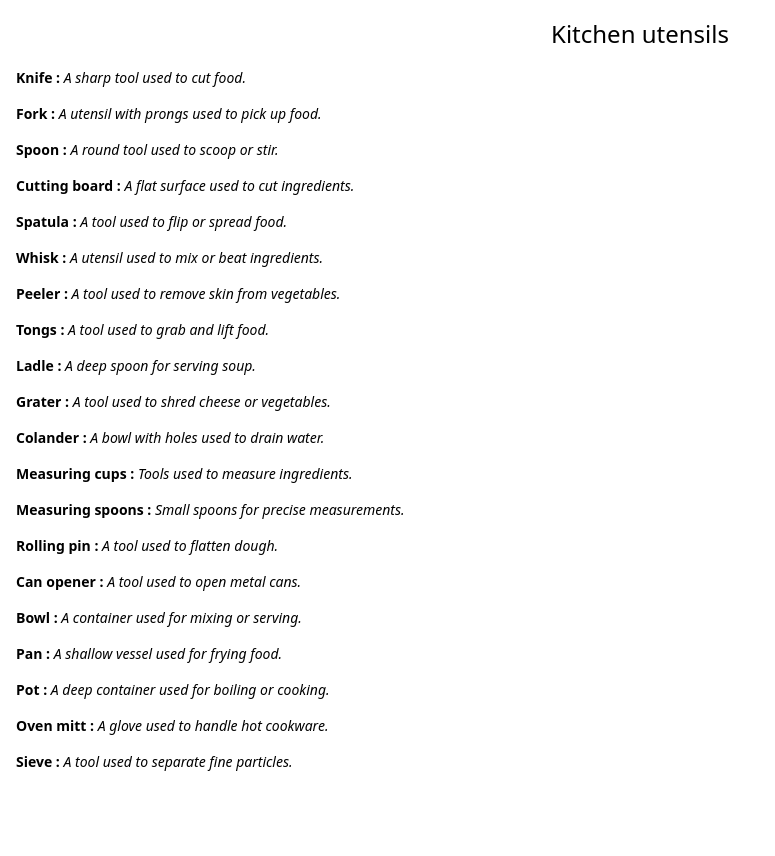
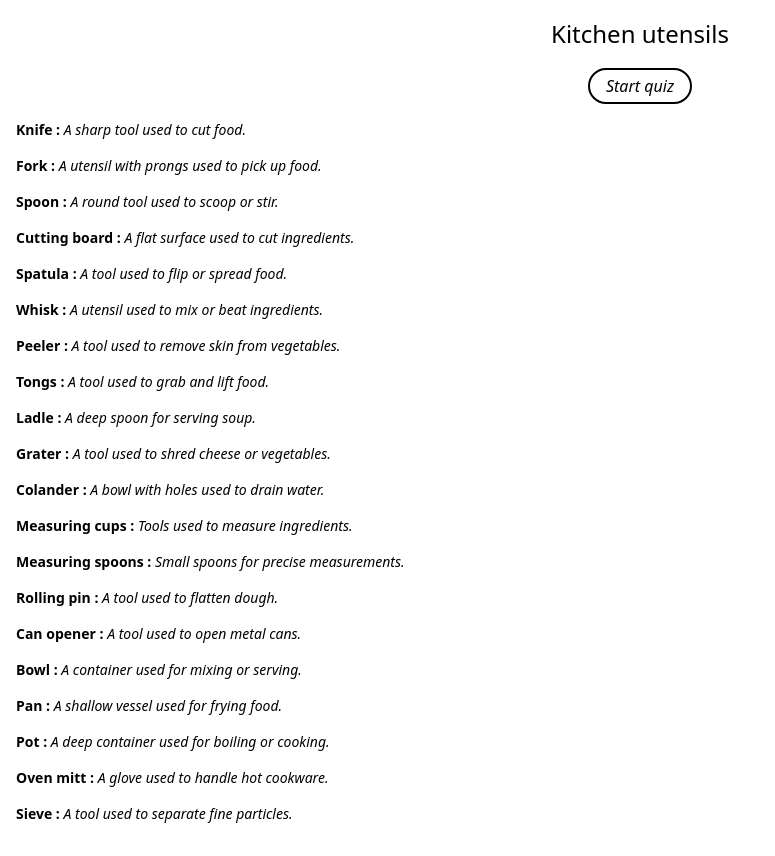
Before and after one commit to Tomatillo1/englishLearning, a SvelteKit app: page /lessons/kitchen-utensils in a window 1280 px wide. Shown: the whole page, without its empty margins (0-775 px from the left). Before the commit the page ends 804 px from the top, so only its background shows below. Built offline with nearby package versions, Linux system fonts and the light colour scheme.

Commit message:
add button start quizz

```diff
--- /dev/null
+++ b/src/lib/all-composants/ButtonLinkToQuizz.svelte
@@ -0,0 +1,9 @@
+<script lang="ts">
+	import { resolve } from '$app/paths';
+	import type { AllLinksStartQuiz } from '$lib/interfaces/links-start-quiz';
+		type Props = {
+			linkToQuizz: AllLinksStartQuiz;
+		};
+		let props: Props = $props();
+</script>
+<a class="border-2 border-black px-4 py-1 italic rounded-full" href={resolve(props.linkToQuizz)}>Start quiz</a>
--- /dev/null
+++ b/src/lib/all-composants/Quiz.svelte
@@ -0,0 +1,15 @@
+<script lang="ts">
+	function getAllMyQuestions(): number[] {
+		let allMyNumber: number[] = [];
+		let questionNumber
+		do {
+			questionNumber = Math.floor(Math.random() * 20) + 1
+			if (allMyNumber.includes(questionNumber) === false) {
+				allMyNumber.push(questionNumber);
+			}
+		} while (allMyNumber.length < 10 )
+		return allMyNumber;
+	}
+	getAllMyQuestions()
+	console.log(getAllMyQuestions());
+</script>
--- a/src/lib/all-my-lessons-datas/kitchen-utensils.ts
+++ b/src/lib/all-my-lessons-datas/kitchen-utensils.ts
@@ -1,4 +1,4 @@
-import type { LessonsPlan } from '$lib/lessons-plan';
+import type { LessonsPlan } from '$lib/interfaces/lessons-plan';
 
 export const lessonKitchenUtensils: LessonsPlan = {
 	lessonWords: [
--- a/src/lib/lessonsDisplay.ts
+++ b/src/lib/interfaces/lessons-display.ts
@@ -1,10 +1,10 @@
-type allLinks =
+type AllLinks =
 	| "/lessons/kitchen-utensils"
 	| "/lessons/bedroom";
 
 interface Lesson {
 		id: number;
-		link: allLinks;
+		link: AllLinks;
 		imageLink: string;
 }
 
--- /dev/null
+++ b/src/lib/interfaces/links-start-quiz.ts
@@ -0,0 +1,2 @@
+export type AllLinksStartQuiz =
+	| "/lessons/kitchen-utensils/quiz";
--- a/src/routes/+page.svelte
+++ b/src/routes/+page.svelte
@@ -1,6 +1,6 @@
 <script lang="ts">
 	import { resolve } from '$app/paths';
-	import { lessonDisplay } from '$lib/lessonsDisplay';
+	import { lessonDisplay } from '$lib/interfaces/lessons-display';
 
 
 </script>
--- a/src/routes/lessons/kitchen-utensils/+page.svelte
+++ b/src/routes/lessons/kitchen-utensils/+page.svelte
@@ -1,13 +1,16 @@
 <script lang="ts">
 	import { lessonKitchenUtensils } from '$lib/all-my-lessons-datas/kitchen-utensils';
 	import DisplayLessonsWords from '$lib/all-composants/DisplayLessonsWords.svelte';
+	import ButtonLinkToQuizz from '$lib/all-composants/ButtonLinkToQuizz.svelte';
 
 	const kitchenWords = lessonKitchenUtensils.lessonWords;
-
 </script>
 <main class="h-screen flex flex-col">
 	<h1>Kitchen utensils</h1>
-	<section class="flex flex-col gap-4 px-4 pb-8">
+	<section class="flex flex-row justify-center">
+		<ButtonLinkToQuizz linkToQuizz="/lessons/kitchen-utensils/quiz"/>
+	</section>
+	<section class="flex flex-col gap-4 px-4 pb-8 pt-4">
 		<DisplayLessonsWords wordsList={kitchenWords} />
 	</section>
 </main>
--- /dev/null
+++ b/src/routes/lessons/kitchen-utensils/quiz/+page.svelte
@@ -0,0 +1,5 @@
+<script lang="ts">
+	import Quiz from '$lib/all-composants/Quiz.svelte';
+</script>
+
+<Quiz/>
```
Also changed, not shown: src/lib/interfaces/lessons-plan.ts (renamed from src/lib/lessons-plan.ts), static/lessons-images/bedroom.webp (added), static/lessons-images/kitchen-utensils.webp (added).
